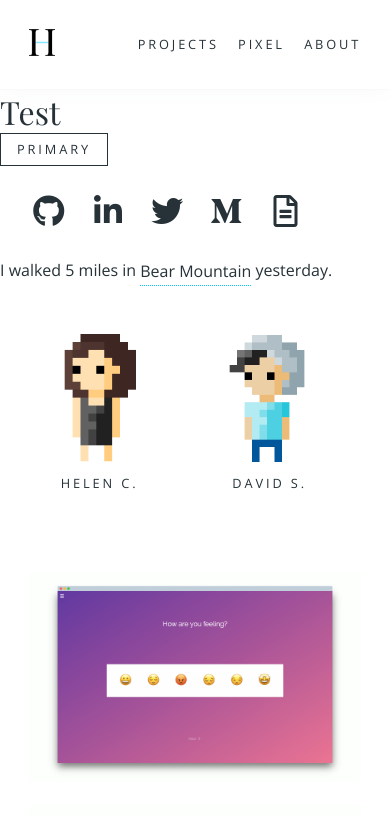
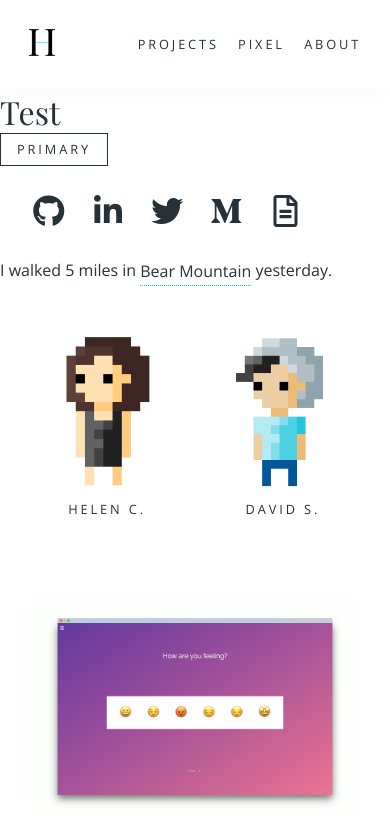
Before and after one commit to helencho/website, a React (Create React App) app: page /test in a window 390 px wide. Shown: the top 817 px of the page. Built offline with nearby package versions, Linux system fonts and the light colour scheme.

Commit message:
change mobile responsive max width to 650px

```diff
--- a/src/stylesheets/App.css
+++ b/src/stylesheets/App.css
@@ -305,7 +305,9 @@
     display: flex;
     flex-direction: column;
     align-items: center;
-    height: 200px;
+    /* height: 200px; */
+    width: calc(20% - 1.2rem);
+    height: auto;
     margin: 0.6rem;
 }
 
@@ -358,6 +360,9 @@
 }
 
 @media screen and (max-width: 900px) {
+    .Pixel {
+        width: calc(25% - 1.2rem);
+    }
     .ProjectImage {
         width: calc(50% - 1.2rem);
     }
@@ -377,7 +382,10 @@
     }
 }
 
-@media screen and (max-width: 520px) {
+@media screen and (max-width: 650px) {
+    .Pixel {
+        width: calc(50% - 1.2rem);
+    }
     .ProjectImage {
         width: calc(100% - 1.2rem);
     }
```
